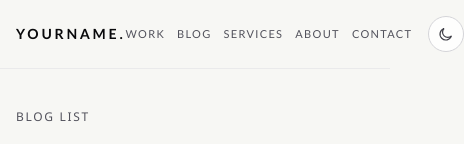
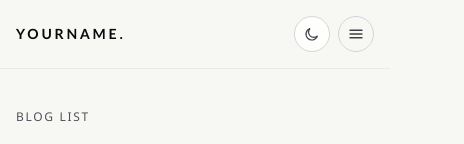
Before and after one commit to xwtaidev/Product-Website, a Next.js app: page /blog in a window 390 px wide. Shown: the top 144 px of the page, 464 px wide, since content can reach past the window. Built offline with nearby package versions, Linux system fonts and the light colour scheme; a web font is replaced by a local one.

Commit message:
fix: adapt header navigation for mobile screens

```diff
--- a/src/components/site-header.tsx
+++ b/src/components/site-header.tsx
@@ -1,3 +1,6 @@
+"use client";
+
+import { useState } from "react";
 import Link from "next/link";
 import ThemeToggle from "@/components/theme-toggle";
 
@@ -10,16 +13,23 @@ const navItems = [
 ];
 
 export default function SiteHeader() {
+  const [menuOpen, setMenuOpen] = useState(false);
+
   return (
     <header className="sticky top-0 z-40 border-b border-zinc-200/70 bg-[var(--header-bg)] backdrop-blur-md dark:border-zinc-800/80">
       <div className="mx-auto flex w-full max-w-6xl items-center justify-between px-4 py-4 sm:px-6 lg:px-8">
-        <Link href="/" className="font-display text-sm font-semibold tracking-[0.2em] uppercase text-zinc-950 dark:text-zinc-100">
+        <Link
+          href="/"
+          className="font-display text-sm font-semibold tracking-[0.2em] uppercase text-zinc-950 dark:text-zinc-100"
+          onClick={() => setMenuOpen(false)}
+        >
           YOURNAME.
         </Link>
+
         <div className="flex items-center gap-2 sm:gap-3">
           <nav
             aria-label="Main navigation"
-            className="font-display flex items-center gap-3 text-[11px] tracking-[0.12em] uppercase text-zinc-600 sm:gap-5 dark:text-zinc-400"
+            className="font-display hidden items-center gap-3 text-[11px] tracking-[0.12em] uppercase text-zinc-600 sm:flex sm:gap-5 dark:text-zinc-400"
           >
             {navItems.map((item) => (
               <Link key={item.label} href={item.href} className="transition hover:text-zinc-950 dark:hover:text-zinc-100">
@@ -27,9 +37,45 @@ export default function SiteHeader() {
               </Link>
             ))}
           </nav>
-          <ThemeToggle className="ml-2 sm:ml-3" />
+
+          <ThemeToggle className="ml-1 sm:ml-3" />
+
+          <button
+            type="button"
+            className="inline-flex h-9 w-9 items-center justify-center rounded-full border border-zinc-300 text-zinc-700 transition hover:border-zinc-500 hover:text-zinc-950 sm:hidden dark:border-zinc-700 dark:text-zinc-300 dark:hover:border-zinc-500 dark:hover:text-zinc-100"
+            aria-label={menuOpen ? "Close menu" : "Open menu"}
+            aria-expanded={menuOpen}
+            aria-controls="mobile-main-nav"
+            onClick={() => setMenuOpen((prev) => !prev)}
+          >
+            <span className="sr-only">Menu</span>
+            <svg viewBox="0 0 24 24" className="h-4.5 w-4.5" fill="none" stroke="currentColor" strokeWidth="1.8">
+              {menuOpen ? (
+                <path d="M6 6l12 12M18 6L6 18" strokeLinecap="round" />
+              ) : (
+                <path d="M4 7h16M4 12h16M4 17h16" strokeLinecap="round" />
+              )}
+            </svg>
+          </button>
         </div>
       </div>
+
+      {menuOpen ? (
+        <div id="mobile-main-nav" className="border-t border-zinc-200/80 px-4 py-3 sm:hidden dark:border-zinc-800/80">
+          <nav aria-label="Mobile navigation" className="font-display grid gap-1 text-[11px] tracking-[0.12em] uppercase text-zinc-700 dark:text-zinc-300">
+            {navItems.map((item) => (
+              <Link
+                key={item.label}
+                href={item.href}
+                className="rounded-lg px-2 py-2.5 transition hover:bg-zinc-100 hover:text-zinc-950 dark:hover:bg-zinc-900 dark:hover:text-zinc-100"
+                onClick={() => setMenuOpen(false)}
+              >
+                {item.label}
+              </Link>
+            ))}
+          </nav>
+        </div>
+      ) : null}
     </header>
   );
 }
```
